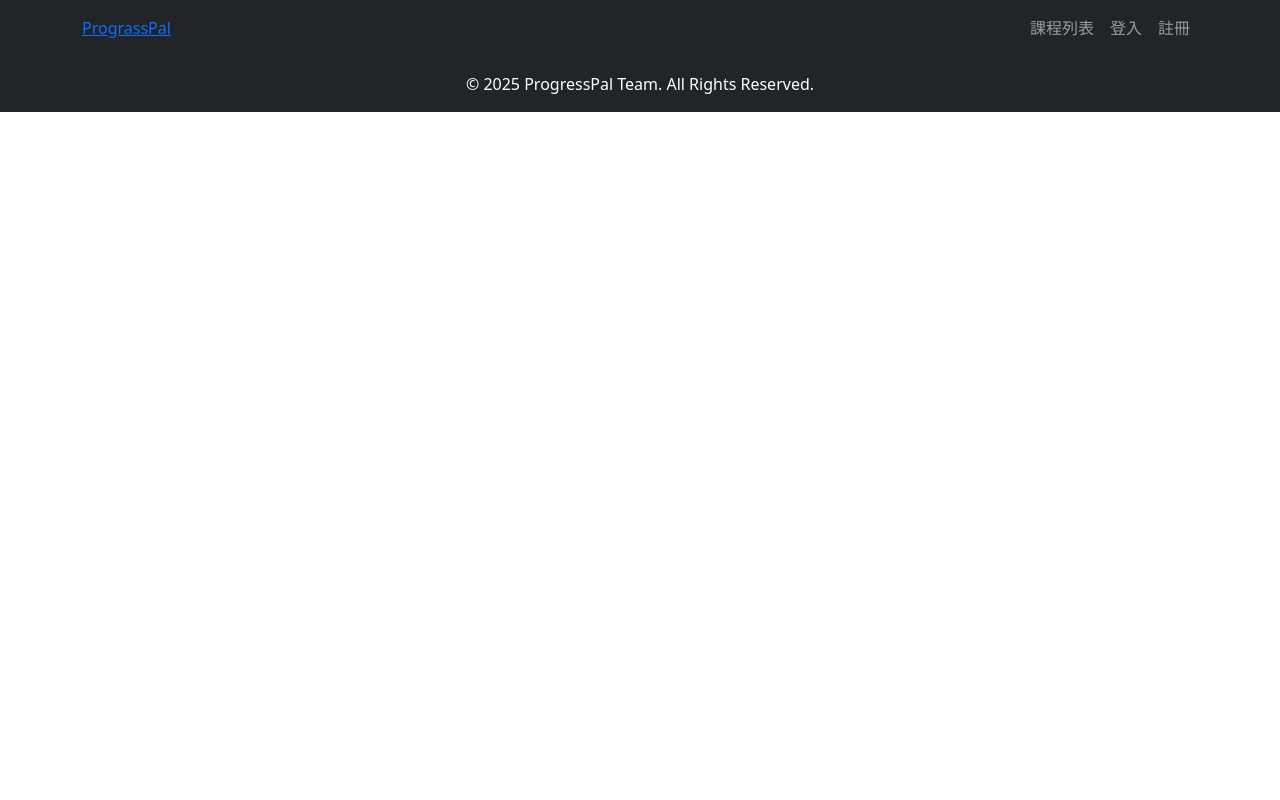
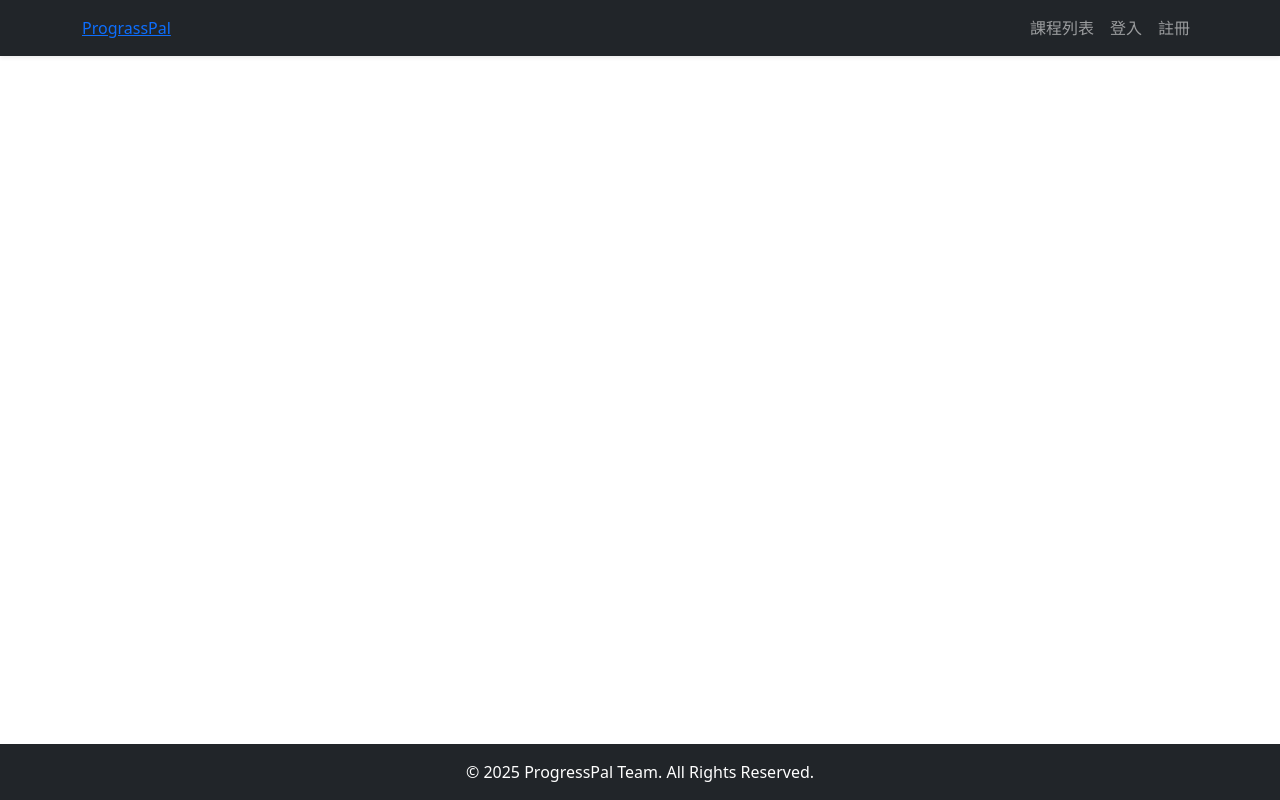
Before and after one commit to yuuuchen/ProgressPal, a Django app: page / in a window 1280 px wide. Run offline with Django 5.2, Linux system fonts and the light colour scheme.

Commit message:
修改學習頁面

```diff
--- /dev/null
+++ b/progresspal/static/css/global.css
@@ -0,0 +1,20 @@
+/*navbar*/
+.navbar-brand {
+    color: #ffffff; /* 設定你想要的顏色，這裡用的是深灰色 */
+    text-decoration: none; /* 移除底線 */
+}
+
+/* 設定滑鼠移上去時的樣式 */
+.navbar-brand:hover {
+    color: rgba(255, 255, 255, 0.85); /* 白色稍微變淡一點 */
+    text-decoration: none; /* 滑鼠移上去時底線也不會跑出來 */
+}
+
+html, body {
+    height: 100%; /*確保 <body> 至少有整個視窗的高度*/
+}
+
+.main-content {
+    display: flex;
+    flex-direction: column;
+}
--- a/progresspal/static/css/study.css
+++ b/progresspal/static/css/study.css
@@ -1,15 +1,3 @@
-/*navbar*/
-.navbar-brand {
-    color: #ffffff; /* 設定你想要的顏色，這裡用的是深灰色 */
-    text-decoration: none; /* 移除底線 */
-}
-
-/* 設定滑鼠移上去時的樣式 */
-.navbar-brand:hover {
-    color: rgba(255, 255, 255, 0.85); /* 白色稍微變淡一點 */
-    text-decoration: none; /* 滑鼠移上去時底線也不會跑出來 */
-}
-
 /*教材*/
 /*教材淡入*/
 #material-card {
@@ -22,6 +10,10 @@
      * - 0.5 秒完成 transform (位置) 變化
      */
     transition: opacity 0.7s ease-out, transform 0.5s ease-out;
+    flex-grow: 1;
+    max-height: 100%;
+    display: flex;
+    flex-direction: column;
 }
 
 /* 當卡片被加上 .visible class 時，讓它顯示 */
--- a/progresspal/templates/base.html
+++ b/progresspal/templates/base.html
@@ -1,35 +1,35 @@
 <!-- base.html -->
 {% load static %}
 <!DOCTYPE html>
-<html>
+<html lang="zh-Hant" class="h-100">
 <head>
     <meta charset="UTF-8">
     <title>{% block title %}{% endblock %}</title>
     <!-- icon -->
     <link rel="stylesheet" href="https://fonts.googleapis.com/css2?family=Material+Symbols+Outlined">
-    {% block head_extension %}{% endblock %}
     <link href="https://cdn.jsdelivr.net/npm/bootstrap@5.0.0/dist/css/bootstrap.min.css" rel="stylesheet" integrity="sha384-wEmeIV1mKuiNpC+IOBjI7aAzPcEZeedi5yW5f2yOq55WWLwNGmvvx4Um1vskeMj0" crossorigin="anonymous">
     <script src="https://cdn.jsdelivr.net/npm/bootstrap@5.0.0/dist/js/bootstrap.bundle.min.js" integrity="sha384-p34f1UUtsS3wqzfto5wAAmdvj+osOnFyQFpp4Ua3gs/ZVWx6oOypYoCJhGGScy+8" crossorigin="anonymous"></script>
-    <link rel="stylesheet" href="{% static 'css/study.css' %}">
+    <link rel="stylesheet" href="{% static 'css/global.css' %}">
+    {% block head %}{% endblock %}
 </head>
-<body>
+<body class="d-flex flex-column min-vh-100">
     <!--header-->
     {% include "includes/header.html" %}
 
     <!--content-->
-    <div class="main-content">
+    <div class="main-content flex-grow-1 d-flex flex-column">
         {% block content %}{% endblock %}
     </div>
 
     <!--footer-->
-    <footer class="footer bg-dark text-white text-center py-3">
+    <footer class="footer bg-dark text-white text-center py-3 mt-auto">
         <div class="container">
             <p class="mb-0">&copy; 2025 ProgressPal Team. All Rights Reserved.</p>
         </div>
     </footer>
 
     <!--.js-->
-    <script src="https://cdn.jsdelivr.net/npm/bootstrap@5.3.3/dist/js/bootstrap.bundle.min.js" xintegrity="sha384-YvpcrYf0tY3lHB60NNkmXc5s9fDVZLESaAA55NDzOxhy9GkcIdslK1eN7N6jIeHz" crossorigin="anonymous"></script>
+    <!--script src="https://cdn.jsdelivr.net/npm/bootstrap@5.3.3/dist/js/bootstrap.bundle.min.js" xintegrity="sha384-YvpcrYf0tY3lHB60NNkmXc5s9fDVZLESaAA55NDzOxhy9GkcIdslK1eN7N6jIeHz" crossorigin="anonymous"></script-->
     {% block scripts %}{% endblock %}
 </body>
 </html>
```
Also changed, not shown: progresspal/templates/learning/study.html (+18 -17 lines).
